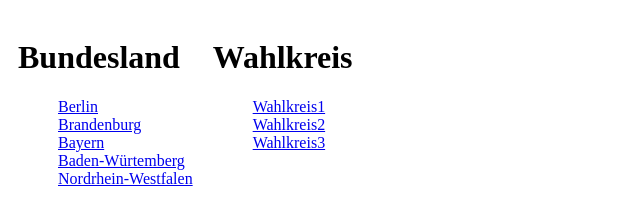
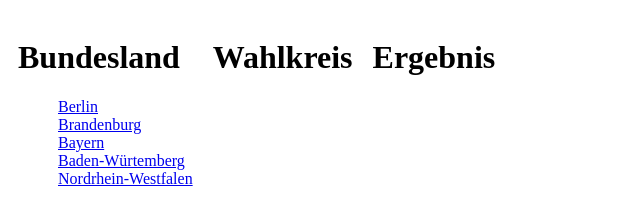
Before and after one commit to ViviZa/ElecetionDataView17, a website: page app/view2/view2.html in a window 1280 px wide. Shown: the whole page, without its empty margins (0-640 px from the left). Drawn offline with nearby package versions, Linux system fonts and the light colour scheme.

Commit message:
add Ergebnis, on first load no wahlkreise will be shown

```diff
--- a/app/view2/view2.css
+++ b/app/view2/view2.css
@@ -2,15 +2,10 @@
 
 }
 
-.first-item {
+.first-item, .second-item, .third-item {
     float: left;
     margin: 10px;
 }
-.second-item {
-    float: left;
-    margin: 10px;
-}
-
 .list-element {
     display: block;
 }
--- a/app/view2/view2.html
+++ b/app/view2/view2.html
@@ -22,6 +22,12 @@
             <a href="#" class="list-element" ng-repeat="wahlkreis in wahlkreise" ng-click="showDiagram(wahlkreis)">{{wahlkreis}}</a>
         </ul>
     </div>
+    <div class="third-item">
+        <h1>Ergebnis</h1>
+        <div>
+            <!--insert table-->
+        </div>
+    </div>
 </div>
 </body>
 
--- a/app/view2/view2.js
+++ b/app/view2/view2.js
@@ -8,7 +8,7 @@ app.controller("HelloController", function ($scope) {
     var bayern = ['Ostallgäu', 'Oberallgäu', 'Donau-Ries', 'Aschaffenburg'];
     var defaultVal = ['Wahlkreis1', "Wahlkreis2", "Wahlkreis3"];
 
-    $scope.wahlkreise = defaultVal;
+    $scope.wahlkreise = [];
 
     $scope.showDetails = function (value) {
         if (value === 'Berlin') {
```
